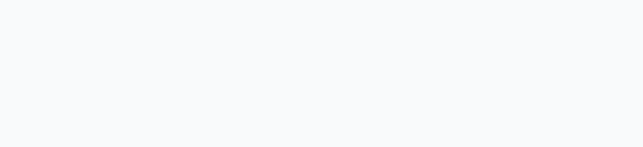
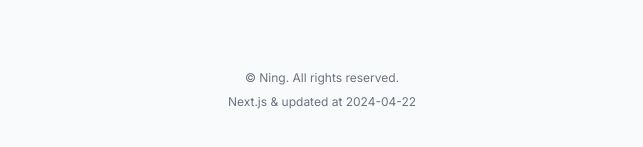
Before and after one commit to Annedrew/portfolio, a Next.js app: page / in a window 1280 px wide. Shown: the part 6276-6423 px from the top of the page, without its empty margins (318-961 px from the left). Before the commit the page ends 6346 px from the top, so only its background shows below. Built offline with nearby package versions, Linux system fonts and the light colour scheme; no server answers.

Commit message:
Add footer.

```diff
--- a/app/page.tsx
+++ b/app/page.tsx
@@ -6,6 +6,7 @@ import Skills from "@/components/skills";
 import Experience from "@/components/experience";
 import Contact from "@/components/contact";
 import Certification from "@/components/certification/certification";
+import Footer from "@/components/footer";
 
 export default function Home() {
   return (
@@ -18,6 +19,7 @@ export default function Home() {
       <Certification />
       <Experience />
       <Contact />
+      <Footer />
     </main>
   );
 }
--- /dev/null
+++ b/components/footer.tsx
@@ -0,0 +1,12 @@
+import React from "react";
+
+export default function Footer() {
+  return (
+    <footer className="mb-10 px-4 text-center text-gray-500">
+      <small className="mb-2 block text-xs" id="small">
+        &copy; Ning. All rights reserved.
+      </small>
+      <p className="text-xs">Next.js & updated at 2024-04-22</p>
+    </footer>
+  );
+}
--- a/lib/utils.ts
+++ b/lib/utils.ts
@@ -1,4 +1,3 @@
-
 export const validateString = (value: unknown, maxLength: number) => {
     if (!value || typeof value !== "string" || value.length > maxLength) {
         return false;
```
